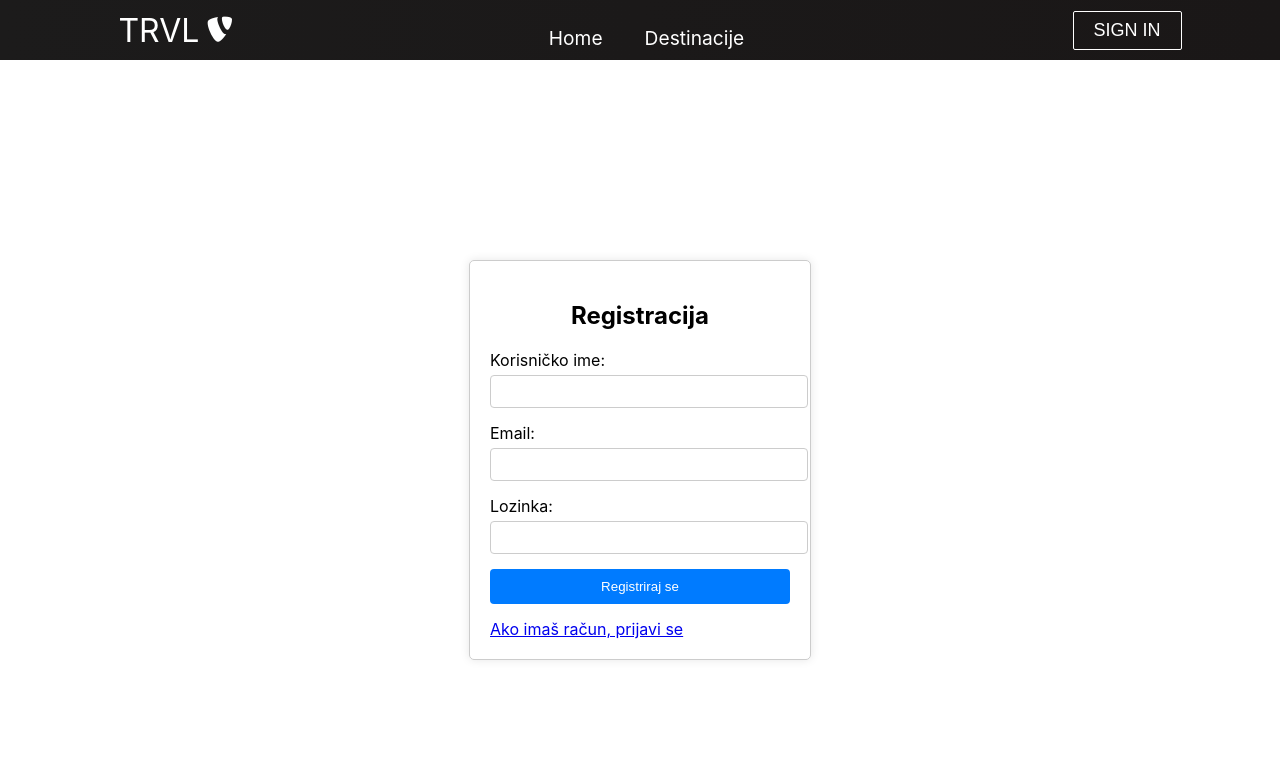
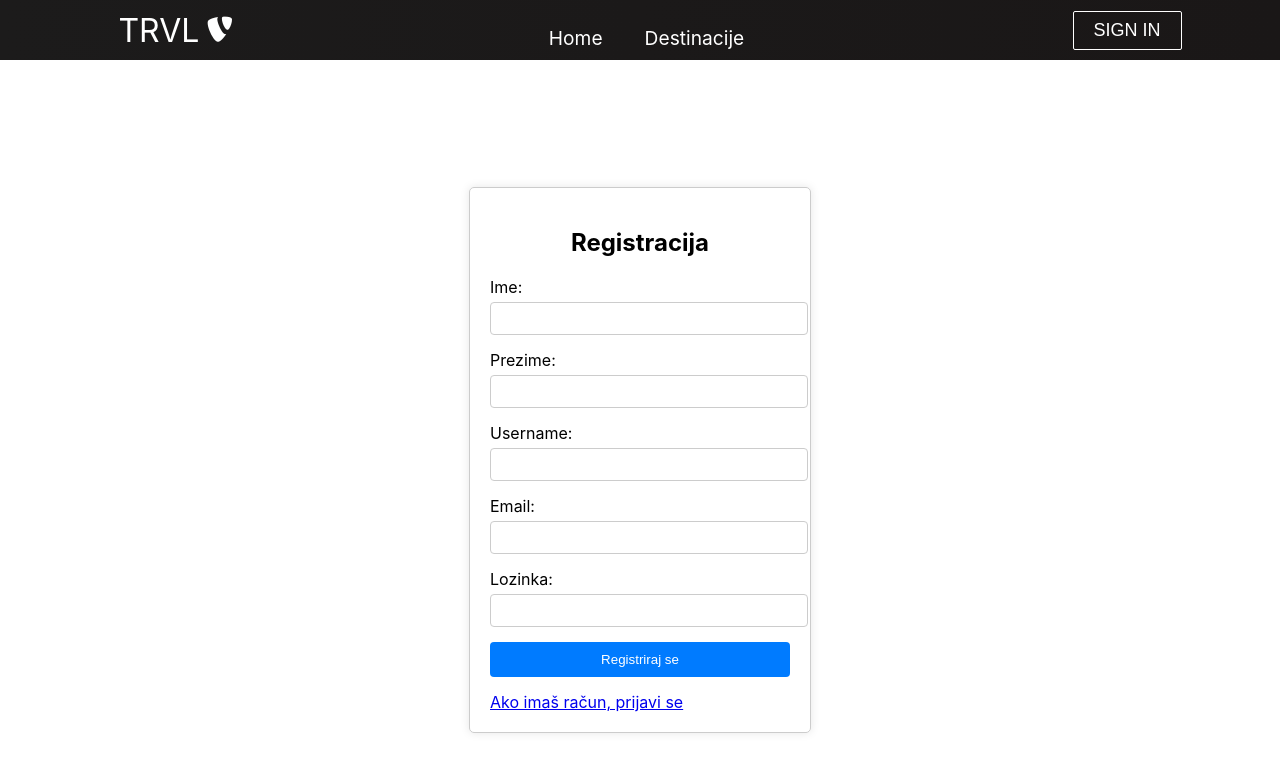
Before and after one commit to tvelic1/TravelAgency-React, a React (Create React App) app: page /sign-up in a window 1280 px wide. Shown: the top 772 px of the page. Built offline with nearby package versions, Linux system fonts and the light colour scheme.

Commit message:
Dodavanje prezimena

```diff
--- a/src/components/Prijava.js
+++ b/src/components/Prijava.js
@@ -10,7 +10,7 @@ function Prijava({ korisnici, callbackTrenutni }) {
     const navigate = useNavigate();
     //localStorage.setItem('id',id);
     const handleSubmit = (e) => {
-        let user = korisnici.filter(x => x.unosImena == unosImenaa && x.unosPw == unosPwa);
+        let user = korisnici.filter(x => x.unosUsera == unosImenaa && x.unosPw == unosPwa);
         if (user.length) {
             navigate('/home');
             callbackTrenutni(user);
--- a/src/components/Signup.js
+++ b/src/components/Signup.js
@@ -7,6 +7,8 @@ import { Link } from 'react-router-dom';
 function Signup({ dodajK }) {
     const [unosMail, setUnos] = useState('');
     const [unosImena, setIme] = useState('');
+    const [unosPrezimena, setPrezime] = useState('');
+    const [unosUsera, setUser] = useState('');
     const [unosPw, setPw] = useState('');
     const navigate = useNavigate();
 
@@ -17,10 +19,12 @@ function Signup({ dodajK }) {
 
         localStorage.setItem('id1', x.toString());
 
-        dodajK({ id: x, unosMail, unosImena, unosPw });
+        dodajK({ id: x, unosMail, unosImena,unosPrezimena, unosUsera, unosPw });
 
         setUnos('');
         setIme('');
+        setPrezime('');
+        setUser('');
         setPw('');
 
         navigate('/');
@@ -30,8 +34,16 @@ function Signup({ dodajK }) {
             <form onSubmit={handleSubmit} className="signup-form">
                 <h2>Registracija</h2>
                 <div className="form-group">
-                    <label htmlFor="username">Korisničko ime:</label>
+                    <label htmlFor="username">Ime:</label>
                     <input type="text" id="username" name="username" value={unosImena} onChange={(e) => setIme(e.target.value)} required />
+                </div>
+                <div className="form-group">
+                    <label htmlFor="prezime">Prezime:</label>
+                    <input type="text" id="prezime" name="prezime" value={unosPrezimena} onChange={(e) => setPrezime(e.target.value)} required />
+                </div>
+                <div className="form-group">
+                    <label htmlFor="user">Username:</label>
+                    <input type="text" id="user" name="user" value={unosUsera} onChange={(e) => setUser(e.target.value)} required />
                 </div>
                 <div className="form-group">
                     <label htmlFor="email">Email:</label>
--- a/src/components/Unos.js
+++ b/src/components/Unos.js
@@ -18,7 +18,7 @@ useEffect(() => {
     let x = parseInt(localStorage.getItem('id') || '0', 10);
     x += 1;
     localStorage.setItem('id', x.toString());
-    dodaj({ id: x, unosDestinacije:JSON.parse(localStorage.getItem('r')), unosImena: prikazImena[0].unosImena, unosPrezimena });
+    dodaj({ id: x, unosDestinacije:JSON.parse(localStorage.getItem('r')), unosImena: prikazImena[0].unosImena, unosPrezimena:prikazImena[0].unosPrezimena });
     setPrezime('');
 
     navigate('/products');
@@ -28,7 +28,7 @@ useEffect(() => {
     <form onSubmit={handleSubmit} className="unosForma">
       <input type="text" value={JSON.parse(localStorage.getItem('r'))} readOnly placeholder="Destinacija" />
       <input type="text" value={prikazImena[0].unosImena} placeholder="Ime" readOnly />
-      <input type="text" value={unosPrezimena} onChange={(e) => setPrezime(e.target.value)} placeholder="Prezime" />
+      <input type="text" value={prikazImena[0].unosPrezimena} readOnly  placeholder="Prezime" />
       <button type="submit">Rezervisi</button>
     </form>
   );
```
